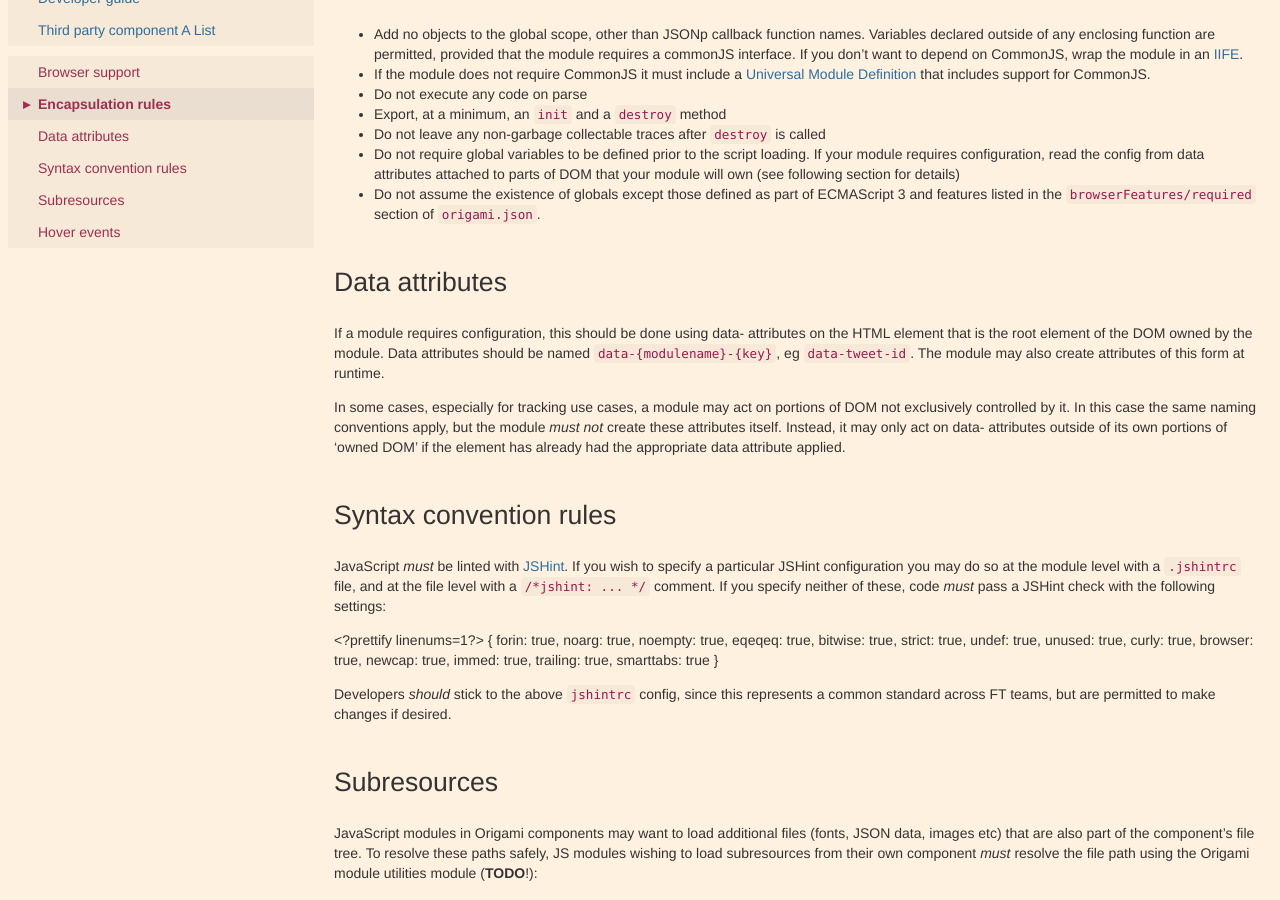
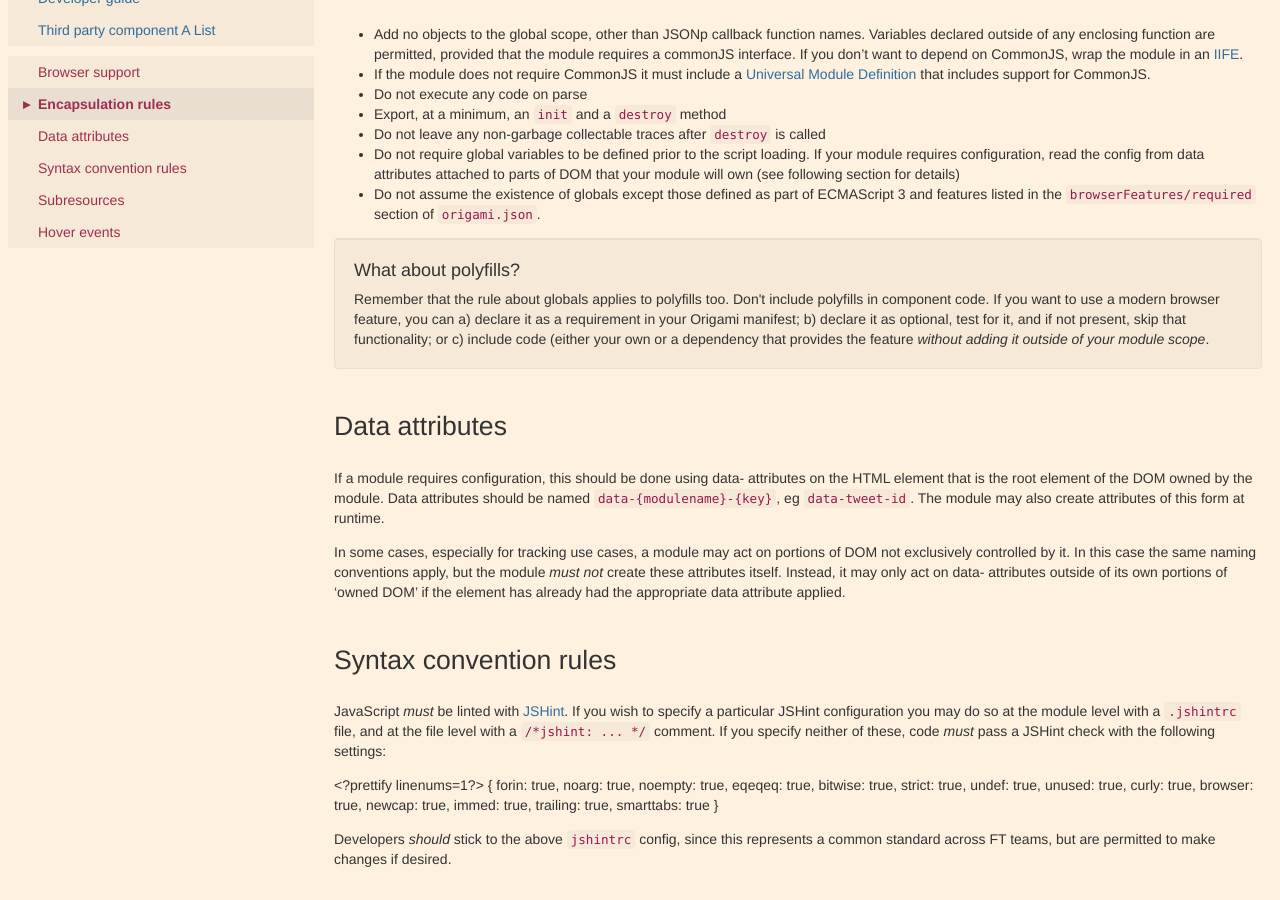
Before and after one commit to Financial-Times/ft-origami, a Jekyll site: the page built from docs/syntax/js.md, in a window 1280 px wide and 900 px high, scrolled down 471 px. Built offline with Jekyll 4.4.1, drawn with Linux system fonts in a browser that asks for light colours.

Commit message:
Added developer guidance for using polyfills, closes #86

```diff
--- a/docs/syntax/js.md
+++ b/docs/syntax/js.md
@@ -22,6 +22,11 @@ Product developers are encouraged to include Origami JavaScript using a 'cuts th
 * Do not leave any non-garbage collectable traces after `destroy` is called
 * Do not require global variables to be defined prior to the script loading.  If your module requires configuration, read the config from data attributes attached to parts of DOM that your module will own (see following section for details)
 * Do not assume the existence of globals except those defined as part of ECMAScript 3 and features listed in the `browserFeatures/required` section of `origami.json`.
+
+<aside>
+	<h4>What about polyfills?</h4>
+	Remember that the rule about globals applies to polyfills too.  Don't include polyfills in component code.  If you want to use a modern browser feature, you can a) declare it as a requirement in your Origami manifest; b) declare it as optional, test for it, and if not present, skip that functionality; or c) include code (either your own or a dependency that provides the feature <em>without adding it outside of your module scope</em>.
+</aside>
 
 ## Data attributes
 
```
Also changed, not shown: docs/developer-guide/index.md (+11 -1 lines), docs/syntax/origamijson.md (+1 -1 lines).
